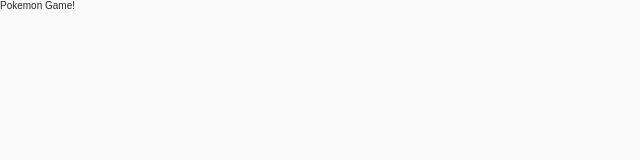
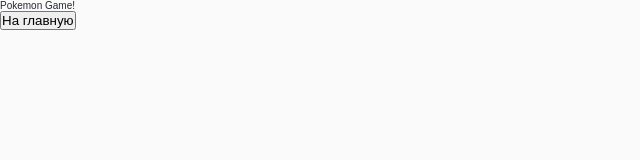
Before and after one commit to faizov/pokemon-game-react, a React (Create React App) app: page / in a window 1280 px wide. Both pictures are taken after a click on the button "Start game". Shown: the top 160 px of the page, without its empty margins (0-640 px from the left). Built offline with nearby package versions, Linux system fonts and the light colour scheme.

Commit message:
Кнопка "На главную"

```diff
--- a/src/App.js
+++ b/src/App.js
@@ -6,14 +6,20 @@
   const [page, setPage] = useState('app')
 
   const handleChangePage = () => {
-    setPage('game')
+
+    if(page === 'app') {
+      setPage('game')
+    } else {
+      setPage('app')
+    }
   }
+
 
   switch (page) {
     case 'app':
       return <HomePage onChangePage={handleChangePage}/>
     case 'game':
-      return <GamePage />
+      return <GamePage onChangePage={handleChangePage}/>
     default:
       return <HomePage />
   }
--- a/src/components/Navbar/index.js
+++ b/src/components/Navbar/index.js
@@ -5,7 +5,7 @@
     return (
         <nav id={s.navbar}>
             <div className={cn(s.navWrapper)}>
-                <p class={s.brand}>
+                <p className={s.brand}>
                 LOGO
                 </p>
                 <a onClick={handleOpen} className={cn(s.menuButton, {[s.active]: open})}>
--- a/src/routes/Game/index.js
+++ b/src/routes/Game/index.js
@@ -1,9 +1,12 @@
 
-const Game = () => {
-
+const Game = ({onChangePage}) => {
+    const handleClickButton = () => {
+        onChangePage && onChangePage();
+      }
     return (
         <>
-            Pokemon Game!
+            <p>Pokemon Game!</p>
+            <button onClick={handleClickButton}>На главную</button>
         </>
     )
 }
```
Also changed, not shown: 2 other files (tests, documents, lock files or other folders).
